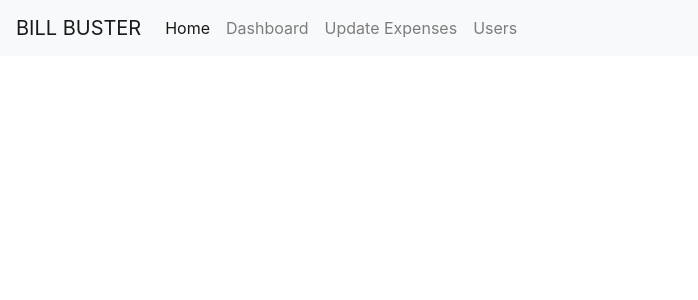
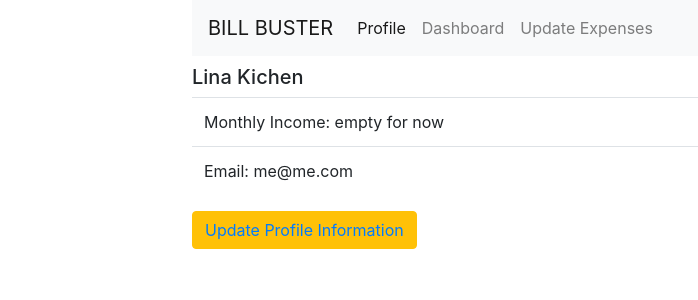
Before and after one commit to hkichen/BillsApp, a React (Create React App) app in the folder client/: page /profile in a window 1280 px wide. Shown: the top 300 px of the page, without its empty margins (0-698 px from the left). Built offline with nearby package versions, Linux system fonts and the light colour scheme.

Commit message:
added a profile page and routes

```diff
--- /dev/null
+++ b/client/src/App.css
@@ -0,0 +1,5 @@
+body {
+    margin: 0 auto;
+    max-width: 70%;
+
+}
--- a/client/src/App.js
+++ b/client/src/App.js
@@ -1,11 +1,12 @@
 import React from 'react';
 import { BrowserRouter as Router, Route, Switch } from 'react-router-dom';
+import './App.css'
 import Landing from './pages/Landing';
 import Dashboard from './pages/Dashboard';
 import AddExpense from './pages/AddExpense';
-//import User from './components/User';
-//import Users from './components/Users';
 import Navbar from './components/Navbar';
+import Profile from './pages/Profile';
+import Signup from './pages/Signup';
 
 const App = () => (
   <Router>
@@ -15,6 +16,8 @@ const App = () => (
         <Route exact path="/" component={Landing} />
         <Route exact path="/dashboard" component={Dashboard} />
         <Route exact path="/addexpense" component={AddExpense} />
+        <Route exact path="/profile" component={Profile} />
+        <Route exact path="/signup" component={Signup} />
         {/* <Route exact path="/users" component={Users} />
         <Route exact path="/users/:id" component={User} /> */}
       </Switch>
--- a/client/src/components/Navbar/Navbar.js
+++ b/client/src/components/Navbar/Navbar.js
@@ -21,8 +21,8 @@ class Navbar extends Component {
         <div className="collapse navbar-collapse" id="navbarNav">
           <ul className="navbar-nav">
             <li className="nav-item active">
-              <a className="nav-link" href="/">
-                Home<span className="sr-only">(current)</span>
+              <a className="nav-link" href="/profile">
+                Profile<span className="sr-only">(current)</span>
               </a>
             </li>
             <li className="nav-item">
@@ -35,11 +35,6 @@ class Navbar extends Component {
                 Update Expenses
               </a>
             </li>
-            <li className="nav-item">
-              <a className="nav-link" href="/users">
-                Users
-              </a>
-            </li>
           </ul>
         </div>
       </nav>
--- a/client/src/pages/Landing/Landing.js
+++ b/client/src/pages/Landing/Landing.js
@@ -24,7 +24,7 @@ class Landing extends Component {
   render() {
     return (
       <div>
-        <h2>Landing Page</h2>
+        <h2>Welcome to Bill Buster</h2>
         <div className="container">
           <div className="row">
             <div className="main">
--- /dev/null
+++ b/client/src/pages/Profile/Profile.css
@@ -0,0 +1,11 @@
+
+.userInfo {
+    max-width: 70%;
+    position: absolute;
+    top:65px;
+    bottom: 0;
+    left: 0;
+    right: 0;
+
+    margin: auto;
+}
--- /dev/null
+++ b/client/src/pages/Profile/Profile.js
@@ -0,0 +1,49 @@
+import React, { Component } from 'react';
+import { Link } from 'react-router-dom';
+import './Profile.css';
+
+class Profile extends Component {
+
+  //dummy data
+  state = {
+    firstName: "Lina",
+    lastName: "Kichen",
+    email: "me@me.com",
+    password:"password"
+  }
+
+  // componentDidMount() {
+  //   fetch('/api/users/1')
+  //   .then(res => res.json())
+  //   .then(users => this.setState({users: users}));
+  // }
+
+  render() {
+    console.log(this.state);
+    return (
+      <div className="userInfo">
+          <div className="panel panel-info">
+            <div className="panel-heading">
+              <h5 className="panel-title">{this.state.firstName} {this.state.lastName}</h5>
+            </div>
+
+            <div className="panel-body">
+              <table className="table table-user-information">
+              <tbody>
+                <tr>
+                  <td>Monthly Income: empty for now</td>
+                </tr>
+                <tr>
+                  <td>Email: {this.state.email}</td>
+                </tr>
+              </tbody>
+            </table>
+            <button className="btn btn-warning"><Link to="/profile form">Update Profile Information</Link></button>
+          </div>
+          </div>
+      </div>
+    );
+  }
+};
+
+export default Profile;
--- /dev/null
+++ b/client/src/pages/Profile/index.js
@@ -0,0 +1 @@
+export { default } from './Profile';
--- a/client/src/pages/Signup/Signup.js
+++ b/client/src/pages/Signup/Signup.js
@@ -4,6 +4,7 @@ class Signup extends Component {
   state = {
     firstName: "",
     lastName: "",
+    monthlyIncome: "",
     email: "",
     password: "",
   }
```
Also changed, not shown: client/src/pages/ProfileForm/ProfileForm.js (added, +78 -0 lines), client/src/pages/ProfileForm/index.js (added), 2 other files (tests, documents, lock files or other folders).
